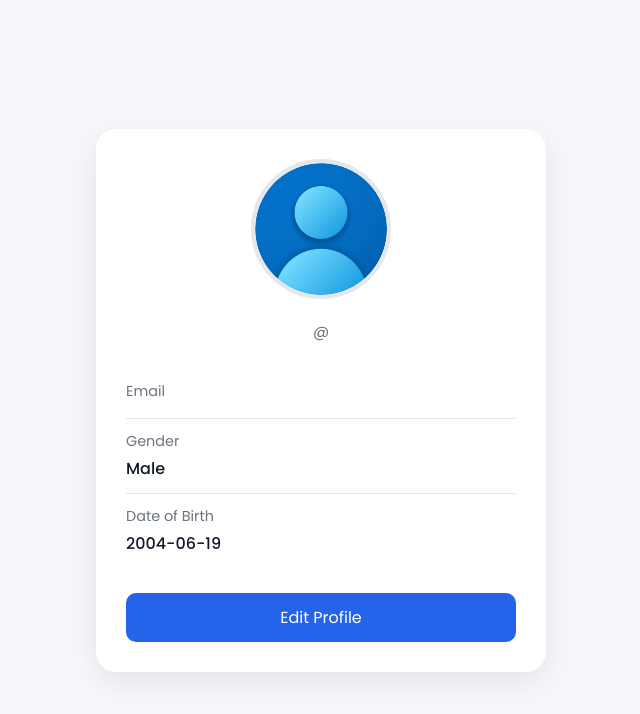
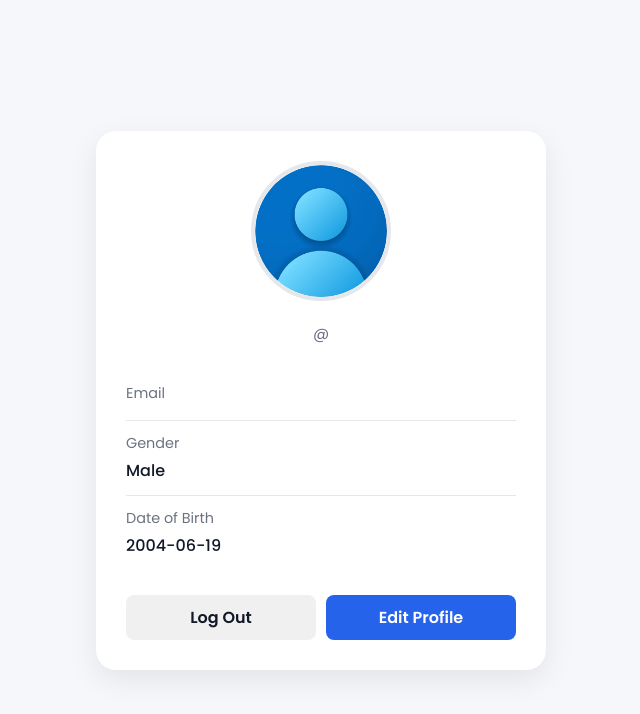
Before and after one commit to rehanraja-webdev/Notes-App, a React app in the folder frontend/: page /profile in a window 1280 px wide. Shown: the top 714 px of the page, without its empty margins (319-959 px from the left). Built offline with nearby package versions, Linux system fonts and the light colour scheme; no server answers; the HTML template or start-up script is replaced by a standard one.

Commit message:
Add logout button and make it working

```diff
--- a/frontend/src/pages/Profile/Profile.css
+++ b/frontend/src/pages/Profile/Profile.css
@@ -70,8 +70,8 @@
   font-weight: 500;
 }
 
-.edit-pf-btn {
-  width: 100%;
+.edit-pf-btn,
+.logout-btn {
   margin-top: 25px;
   padding: 12px;
   border: none;
@@ -83,6 +83,11 @@
   transition: 0.3s;
 }
 
-.edit-btn:hover {
+.logout-btn {
+  background: rgb(240, 240, 240);
+  color: #111827;
+}
+
+.edit-pf-btn:hover {
   background: #1d4ed8;
 }
--- a/frontend/src/pages/Profile/Profile.jsx
+++ b/frontend/src/pages/Profile/Profile.jsx
@@ -3,8 +3,10 @@ import axios from "axios";
 import Images from "../../assets/Image-container";
 import { useEffect, useState } from "react";
 import "./Profile.css";
+import { useNavigate } from "react-router-dom";
 
 function Profile() {
+  const navigate = useNavigate();
   const [user, setUser] = useState({
     fullname: "",
     username: "",
@@ -12,6 +14,14 @@ function Profile() {
     gender: "Male",
     dob: "2004-06-19",
   });
+
+  const handleLogout = async () => {
+    const res = await axios.get("http://localhost:3000/api/auth/logout");
+
+    console.log(res);
+    alert(res.data.message);
+    navigate("/sign-up");
+  };
 
   useEffect(() => {
     const userData = async () => {
@@ -56,7 +66,12 @@ function Profile() {
           </div>
         </div>
 
-        <button className="edit-pf-btn">Edit Profile</button>
+        <div className="btn-container">
+          <button onClick={handleLogout} className="logout-btn">
+            Log Out
+          </button>
+          <button className="edit-pf-btn">Edit Profile</button>
+        </div>
       </div>
     </div>
   );
```
